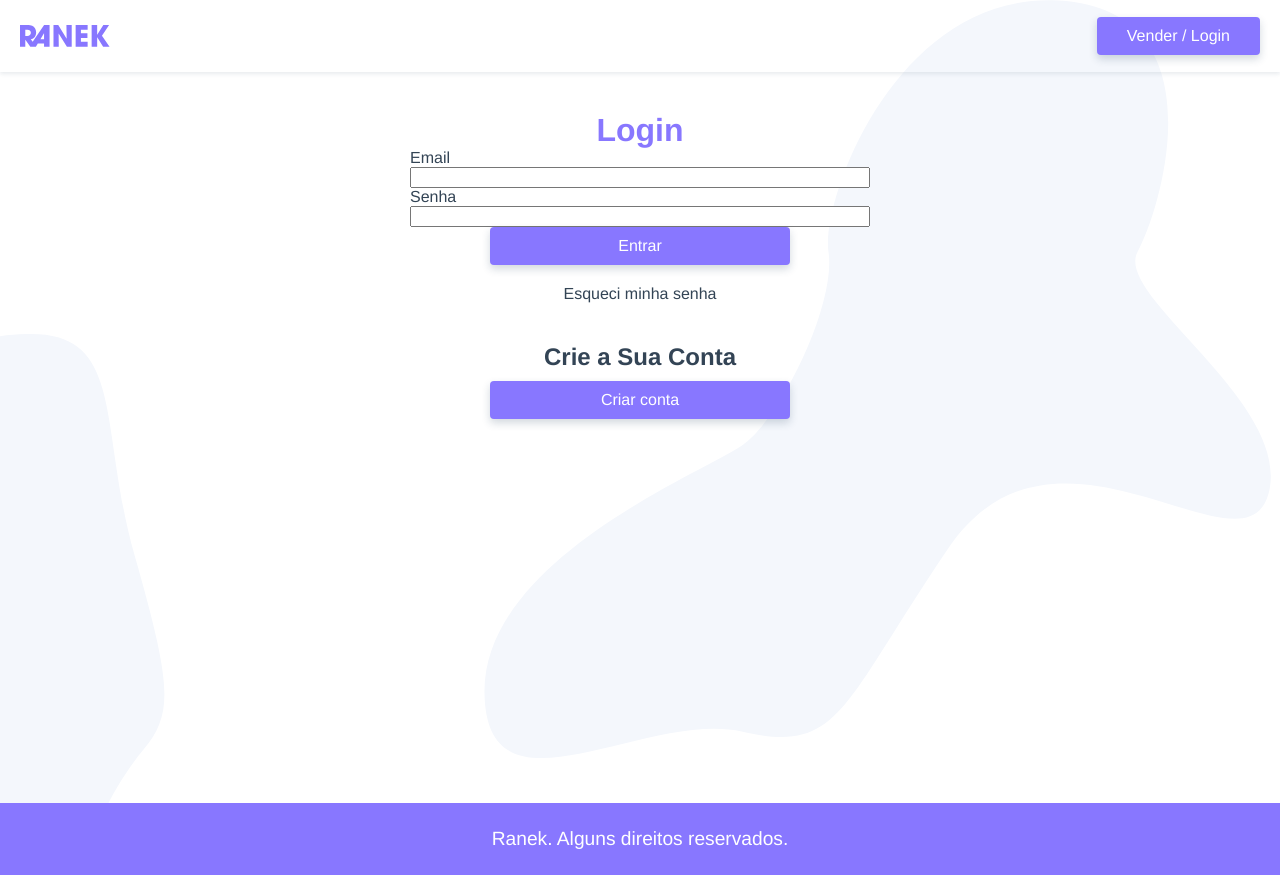
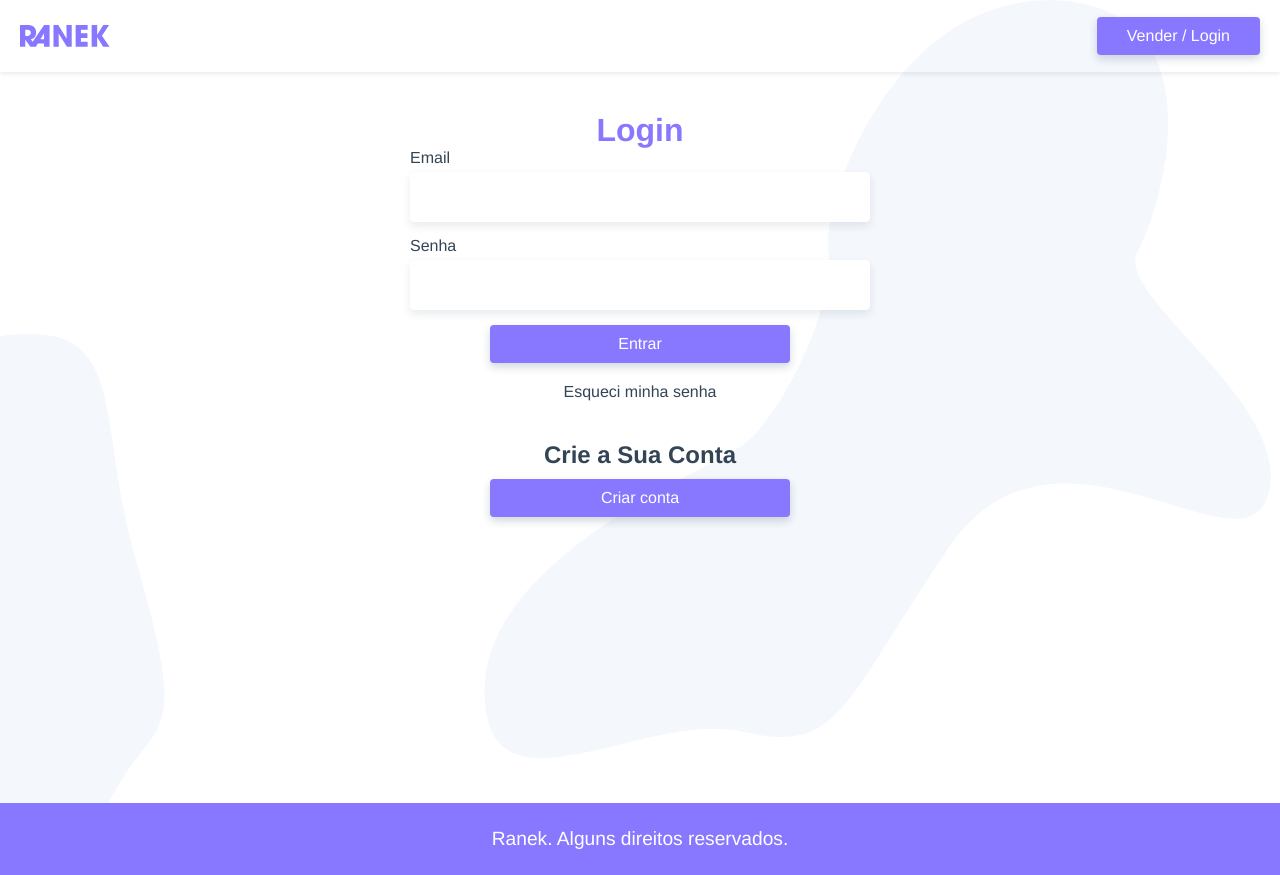
Before and after one commit to thiagodff/vuejs-estudos, a Vue app in the folder ranek/: page /login in a window 1280 px wide. Built offline with nearby package versions, Linux system fonts and the light colour scheme.

Commit message:
ranek: app

```diff
--- a/ranek/src/App.vue
+++ b/ranek/src/App.vue
@@ -3,7 +3,9 @@
     <Header />
 
     <main id="main">
-      <router-view />
+      <transition mode="out-in">
+        <router-view />
+      </transition>
     </main>
 
     <Footer />
@@ -79,6 +81,13 @@
   transform: scale(1.1);
 }
 
+.btn-disabled,
+.btn-disabled:hover {
+  cursor: default;
+  transform: scale(1);
+  background: #bbc;
+}
+
 #app {
   display: flex;
   min-height: 100vh;
@@ -88,4 +97,48 @@
 #main {
   flex: 1;
 }
+
+label {
+  margin-bottom: 5px;
+}
+
+input,
+textarea {
+  border-radius: 4px;
+  border: 1px solid #fff;
+  padding: 15px;
+  box-shadow: 0 4px 8px rgba(30, 60, 90, 0.1);
+  transition: all 0.3s;
+  font-size: 1rem;
+  font-family: Avenir, Helvetica, Arial, sans-serif;
+  margin-bottom: 15px;
+  width: 100%;
+}
+
+input:hover,
+textarea:hover,
+input:focus,
+textarea:focus {
+  outline: none;
+  box-shadow: 0 6px 12px rgba(30, 60, 90, 0.2);
+  border-color: #87f;
+}
+
+.v-enter,
+.v-leave-to {
+  opacity: 0;
+}
+
+.v-enter {
+  transform: translate3d(0, -20px, 0);
+}
+
+.v-leave-to {
+  transform: translate3d(0, 20px, 0);
+}
+
+.v-enter-active,
+.v-leave-active {
+  transition: all 0.3s;
+}
 </style>
```
